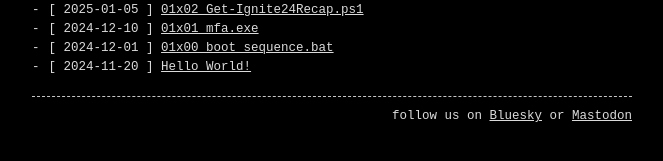
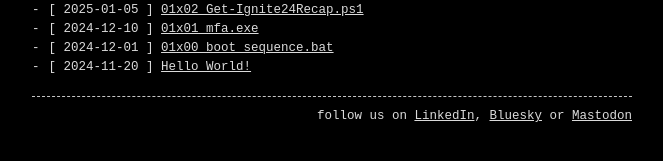
Before and after one commit to everday-df3ndr/df3ndr.github.io, a Jekyll site: the page built from index.md, in a window 1280 px wide. Shown: the part 434-595 px from the top of the page, without its empty margins (308-971 px from the left). Built offline with Jekyll 4.4.1, drawn with Linux system fonts in a browser that asks for light colours; nearby versions of some CDN libraries.

Commit message:
Added our LinkedIn page reference

```diff
--- a/_config.yml
+++ b/_config.yml
@@ -32,7 +32,7 @@ header_pages:
 
 style: dark # dark (default), light or hacker
 listen_for_clients_preferred_style: false # false (default) or true
-footer: 'follow us on <a href="https://bsky.app/profile/df3ndr.io">Bluesky</a> or <a href="https://cgoosen.me/going/8?https://infosec.exchange/@df3ndr">Mastodon</a>'
+footer: 'follow us on <a href=https://http://linkedin.com/company/everyday-df3ndr">LinkedIn</a>, <a href="https://bsky.app/profile/df3ndr.io">Bluesky</a> or <a href="https://cgoosen.me/going/8?https://infosec.exchange/@df3ndr">Mastodon</a>'
 google_analytics: G-QH118866XT
 
 # Build settings
```
Also changed, not shown: contact.md (+3 -0 lines).
